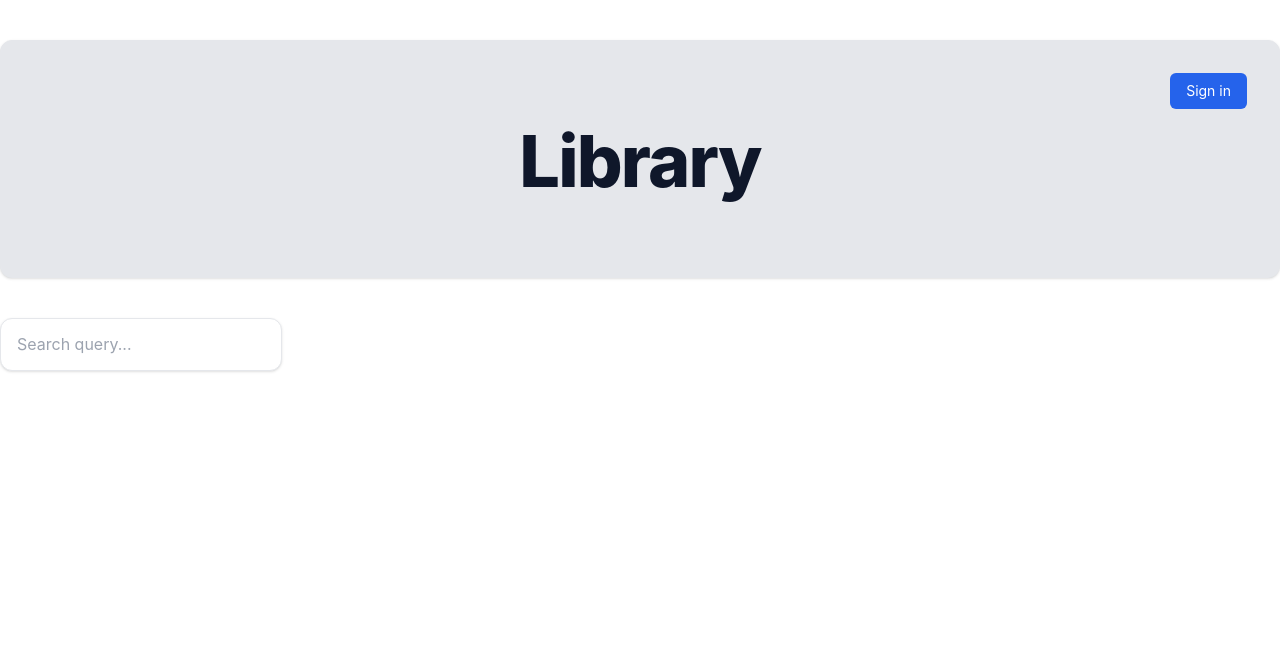
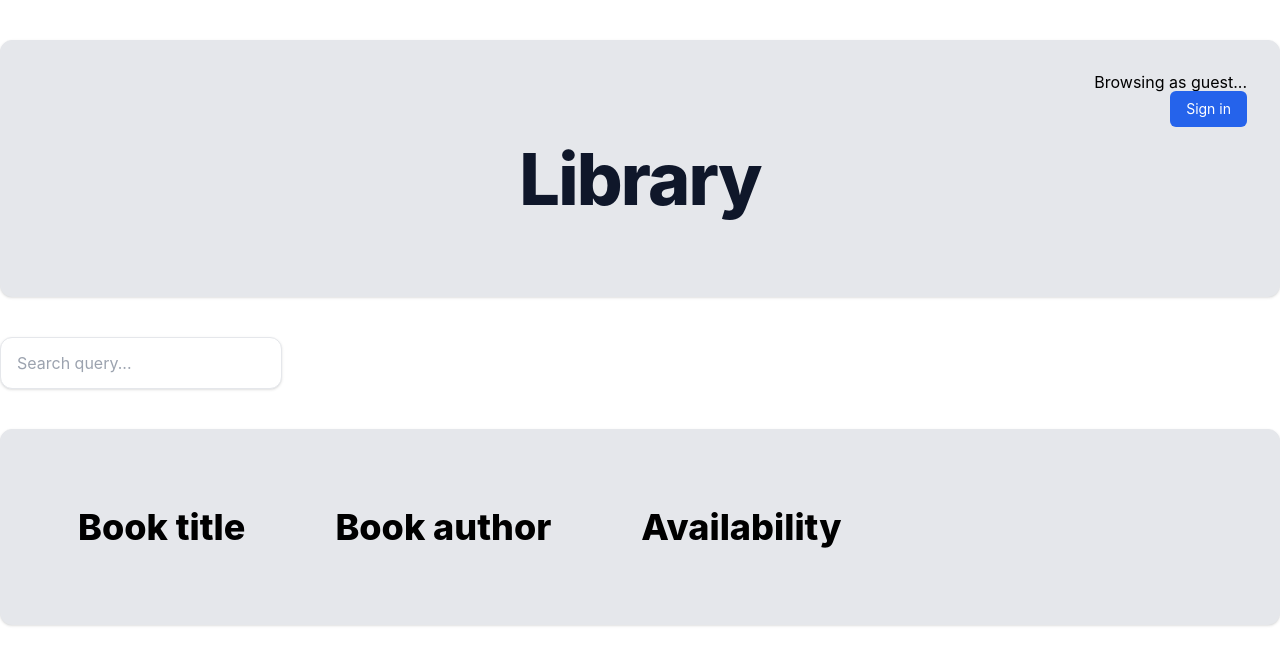
Before and after one commit to divby0exc/library-final-project, a React (Create React App) app: page / in a window 1280 px wide. Shown: the top 664 px of the page. Built offline with nearby package versions, Linux system fonts and the light colour scheme.

Commit message:
added header, button to right and main titles etc

```diff
--- a/src/App.tsx
+++ b/src/App.tsx
@@ -1,20 +1,39 @@
-import React from 'react';
+import React from "react";
 
 const App = () => {
   return (
     <div>
-    <div className='container mx-auto bg-gray-200 rounded-xl shadow border p-8 m-10'>
-        <div className='tr'>
-        <button className="py-2 px-4 bg-blue-600 hover:bg-blue-700 rounded-md text-white text-sm">Sign in</button>
+      <div className="container mx-auto bg-gray-200 rounded-xl shadow border p-8 m-10">
+        <div className="tr">
+            <span>Browsing as guest...</span><br />
+          <button className="py-2 px-4 bg-blue-600 hover:bg-blue-700 rounded-md text-white text-sm">
+            Sign in
+          </button>
         </div>
-        <div className='tc'>
-        <h1 className="col-start-1 row-start-2 mt-4 max-w text-4xl font-extrabold tracking-tight text-slate-900 sm:text-7xl xl:max-w">Library</h1>
+        <div className="tc">
+          <h1 className="col-start-1 row-start-2 mt-4 max-w text-4xl font-extrabold tracking-tight text-slate-900 sm:text-7xl xl:max-w">
+            Library
+          </h1>
         </div>
-
-    </div>
-    <div className=''>
-            <input type="text" placeholder='Search query...' className='rounded-xl shadow border p-4'/>
+      </div>
+      <div className="">
+        <input
+          type="text"
+          placeholder="Search query..."
+          className="rounded-xl shadow border p-4"
+        />
+      </div>
+      <div className="container mx-auto bg-gray-200 rounded-xl shadow border p-8 m-10 flex flex-row flex-wrap">
+        <div className="border bg-gray-200 text-4xl font-extrabold p-7 m-4">
+          Book title
         </div>
+        <div className="border bg-gray-200 text-4xl font-extrabold p-7 m-4">
+          Book author
+        </div>
+        <div className="border bg-gray-200 text-4xl font-extrabold p-7 m-4">
+          Availability
+        </div>
+      </div>
     </div>
   );
 };
```
